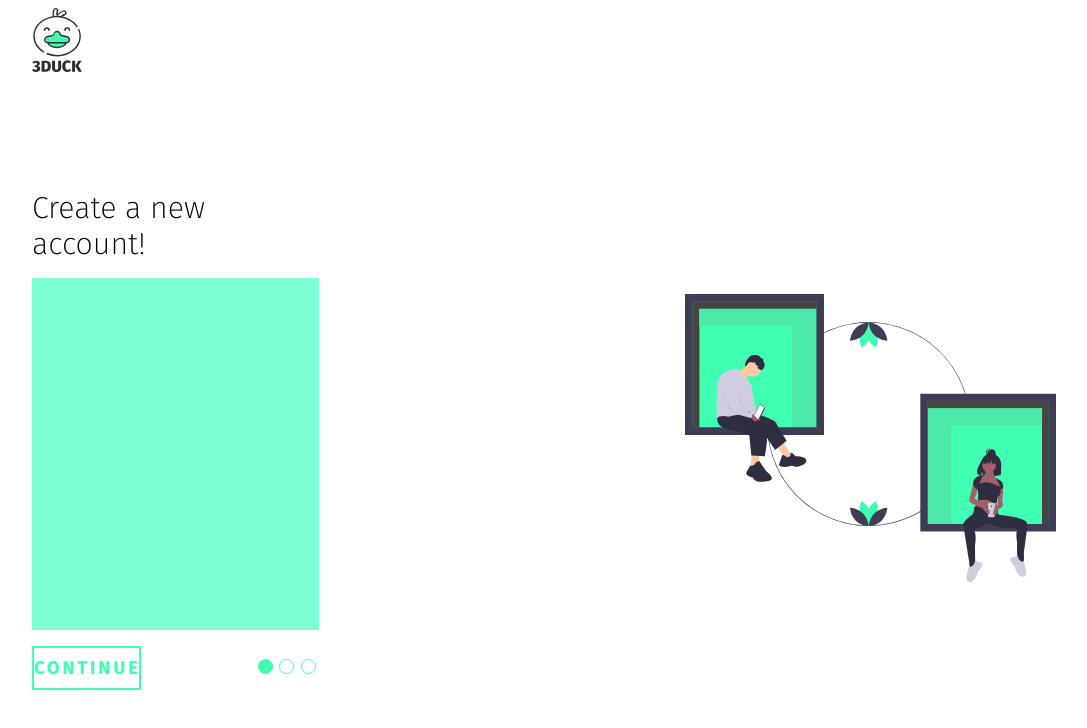
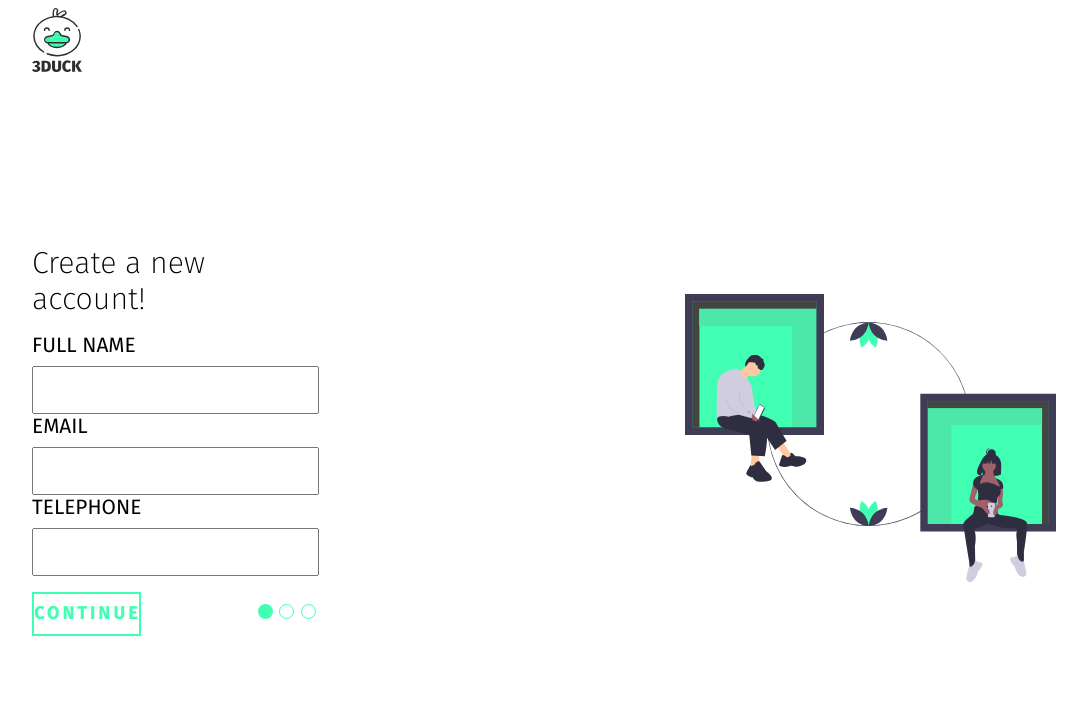
Before and after one commit to alex-robert888/UniHack-2020, a React (Create React App) app in the folder client/: page /auth/signup in a window 1280 px wide. Shown: the top 728 px of the page, without its empty margins (96-1183 px from the left). Built offline with nearby package versions, Linux system fonts and the light colour scheme.

Commit message:
Multipage working

```diff
--- a/client/src/components/base/BaseMultipageCard.js
+++ b/client/src/components/base/BaseMultipageCard.js
@@ -14,8 +14,7 @@ const BaseMultipageCard = (props) => {
 
     return (
         <article className='base-multipage-card'>
-            <div className="form-placeholder">
-            </div>
+            { props.listPages[currentPage - 1] }
 
             <div class='base-multipage-card-footer'>
                 {currentPage === props.numberOfPages ? (
@@ -28,13 +27,7 @@ const BaseMultipageCard = (props) => {
                     <BaseMultipageCardDots no_pages={props.numberOfPages} selected_page={currentPage} />
                 </div>
 
-                {/* <Fragment>
-                    <form>
-                        <BaseInputText title='full name' type='text' />
-                        <BaseInputText title='email' type='email' />
-                        <BaseInputText title='telephone' type='text' />
-                    </form>
-                </Fragment> */}
+
             </div>
 
         </article>
```
